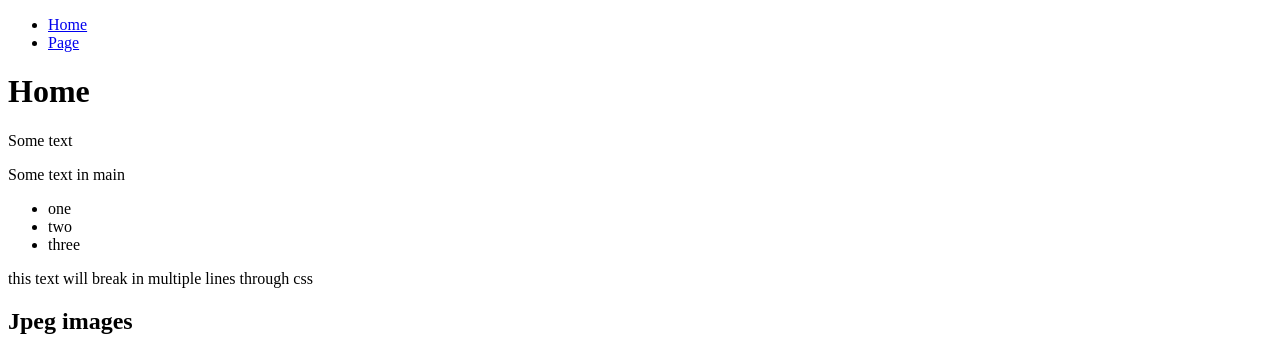
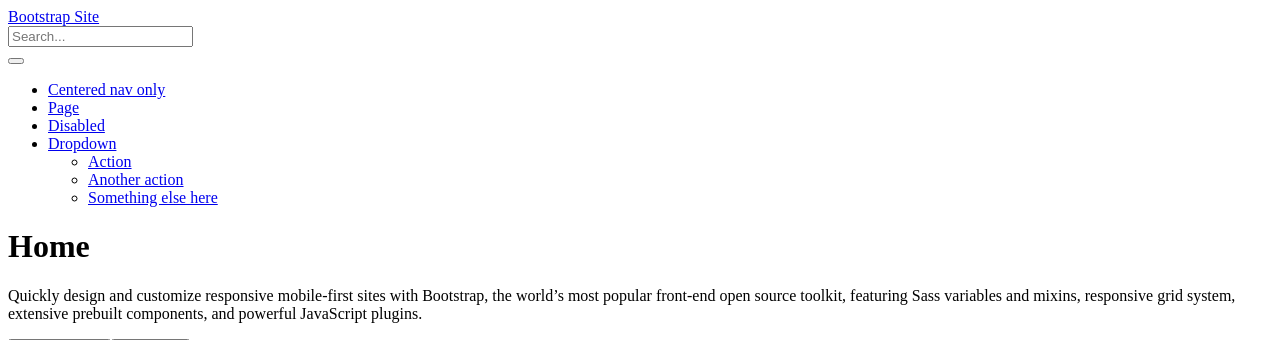
Before and after one commit to rafaelhrdz/wf-website-sass-pug-bootstrap-2023, a Node project: template src/templates/index.pug in a window 1280 px wide. Shown: the top 340 px of the page. Run offline with Node 20 templates, Linux system fonts and the light colour scheme; the template is opened without the code that fills it, so the values that code supplies are empty.

Commit message:
Added bootstrap 5 framework

```diff
--- a/package.json
+++ b/package.json
@@ -1,5 +1,5 @@
 {
-  "name": "wf-website-sass-pug-2023",
+  "name": "wf-website-sass-pug-bootstrap5-2023",
   "version": "1.0.0",
   "description": "Webpack 5 setup for a multi page website with sass and plug templates",
   "main": "index.js",
@@ -41,5 +41,9 @@
     "webpack-cli": "^5.1.4",
     "webpack-dev-server": "^4.15.1",
     "webpack-merge": "^5.10.0"
+  },
+  "dependencies": {
+    "@popperjs/core": "^2.11.8",
+    "bootstrap": "^5.3.2"
   }
 }
--- /dev/null
+++ b/src/styles/_custom.scss
@@ -0,0 +1,5 @@
+$color: lightgray;
+
+body {
+  background-color: $color;
+}
--- a/src/templates/includes/_footer.pug
+++ b/src/templates/includes/_footer.pug
@@ -1 +1,2 @@
-p Copyright info
+footer.bg-dark.text-white.text-center.p-3.fixed-bottom
+  p Copyright &copy; 2023 El Pueblito All Rights Reserved
--- a/src/templates/includes/_header.pug
+++ b/src/templates/includes/_header.pug
@@ -1,5 +1,28 @@
-ul.navigation
-  li
-    a(href="index.html") Home
-  li
-    a(href="page.html") Page
+header.py-3.border-bottom
+  .container.d-flex.flex-wrap.justify-content-center
+    a(href="index.html" class="d-flex align-items-center mb-3 mb-lg-0 me-lg-auto text-dark text-decoration-none")
+      span.fs-4 Bootstrap Site
+    form.col-12.col-lg-auto.mb-3.mb-lg-0
+      input(type="search",class="form-control" placeholder="Search..." aria-label="Search")
+
+nav.navbar.navbar-expand-lg.navbar-dark.bg-dark(aria-label="Tenth navbar example")
+  .container-fluid
+    button.navbar-toggler(type="button", data-bs-toggle="collapse", data-bs-target="#navbarsExample08", aria-controls="navbarsExample08", aria-expanded="false", aria-label="Toggle navigation")
+      span.navbar-toggler-icon
+    .collapse.navbar-collapse.justify-content-md-center#navbarsExample08
+      ul.navbar-nav
+        li.nav-item
+          a.nav-link.active(aria-current="page", href="#") Centered nav only
+        li.nav-item
+          a.nav-link(href="/page.html") Page
+        li.nav-item
+          a.nav-link.disabled(href="#", tabindex="-1", aria-disabled="true") Disabled
+        li.nav-item.dropdown
+          a.nav-link.dropdown-toggle(href="#", id="dropdown08", data-bs-toggle="dropdown", aria-expanded="false") Dropdown
+          ul.dropdown-menu(aria-labelledby="dropdown08")
+            li
+              a.dropdown-item(href="#") Action
+            li
+              a.dropdown-item(href="#") Another action
+            li
+              a.dropdown-item(href="#") Something else here
--- a/src/templates/index.pug
+++ b/src/templates/index.pug
@@ -5,41 +5,10 @@
   meta(name='description', content='Description for home')
 
 block content
-  main.main
-    h1 Home
-    p Some text
-
-    //- Combining pug template with regular html
-    <div>
-      <p>Some text in main</p>
-      <ul>
-        <li>one</li>
-        <li>two</li>
-        <li>three</li>
-      </ul>
-    </div>
-
-    .example-container
-      span.box-decoration-box this text will break in multiple lines through css
-
-    h2 Jpeg images
-    img(src=require('../assets/images/coffee.jpg'), alt="coffee")
-
-    .bg-image-box
-      h2 BG Image box
-      p Lorem ipsum dolor, sit amet consectetur adipisicing elit. Est aspernatur vitae nisi error illo voluptatibus ipsum eius beatae! Adipisci temporibus ab incidunt iste, cum nostrum asperiores cumque fugit quas! Dicta.
-
-    p Image inside a folder
-    img(src=require('../assets/images/cars/sports-car.jpg'), alt="")
-
-    h2 Png images
-    img(src=require('../assets/images/laptop.png'), alt="")
-
-    h2 SVGS images
-    img(src=require('../assets/svgs/gas.svg'), alt="", width=200 height=200)
-    img(src=require('../assets/svgs/icon-flag.svg'), alt="" width=200 height=200)
-    img(src=require('../assets/svgs/logo.svg'), alt="" width=200 height=200)
-
-    h2 Tests
-    .tomato-box
-      p tomato box
+  div.px-4.py-5.my-5.text-center
+    h1.display-5.fw-bold Home
+    div.col-lg-6.mx-auto
+      p.lead.mb-4 Quickly design and customize responsive mobile-first sites with Bootstrap, the world’s most popular front-end open source toolkit, featuring Sass variables and mixins, responsive grid system, extensive prebuilt components, and powerful JavaScript plugins.
+      div.d-grid.gap-2.d-sm-flex.justify-content-sm-center
+        button.btn.btn-primary.btn-lg.px-4.gap-3(type="button") Primary button
+        button.btn.btn-outline-secondary.btn-lg.px-4(type="button") Secondary
```
Also changed, not shown: DEVNOTES.md (added, +5 -0 lines), src/scripts/index.js (+13 -53 lines), src/styles/page.scss (+2 -5 lines), src/styles/styles.scss (+2 -80 lines), src/templates/page.pug (+8 -4 lines), README.md, 1 other file.
